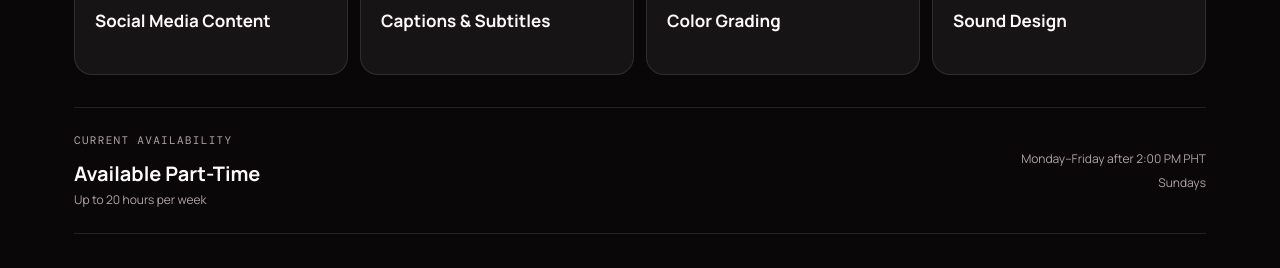
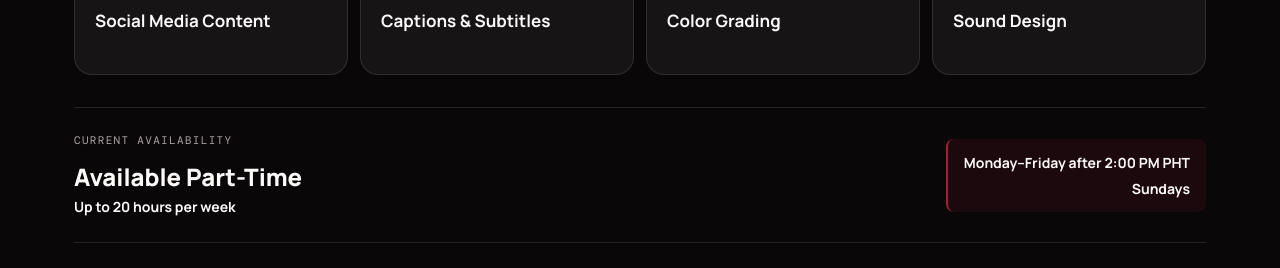
Before and after one commit to getullereynel0707-arch/portfolio_web, a React (Vite) app: page / in a window 1280 px wide. Shown: the part 3000-3268 px from the top of the page. Built offline with nearby package versions, Linux system fonts and the light colour scheme; no server answers.

Commit message:
Update portfolio content

```diff
--- a/src/App.css
+++ b/src/App.css
@@ -639,19 +639,26 @@ button {
 }
 
 .availability h3 {
-  font-size: 20px;
+  font-size: 24px;
+  font-weight: 800;
 }
 
 .availability p:not(.eyebrow),
 .availability-hours {
-  color: var(--muted);
-  font-size: 12px;
+  color: var(--text);
+  font-size: 14px;
+  font-weight: 700;
 }
 
 .availability-hours {
+  background: rgba(165, 31, 56, 0.12);
+  border-left: 2px solid var(--accent);
+  border-radius: 8px;
   display: flex;
   flex-direction: column;
   gap: 5px;
+  line-height: 1.5;
+  padding: 13px 16px;
   text-align: right;
 }
 
```
